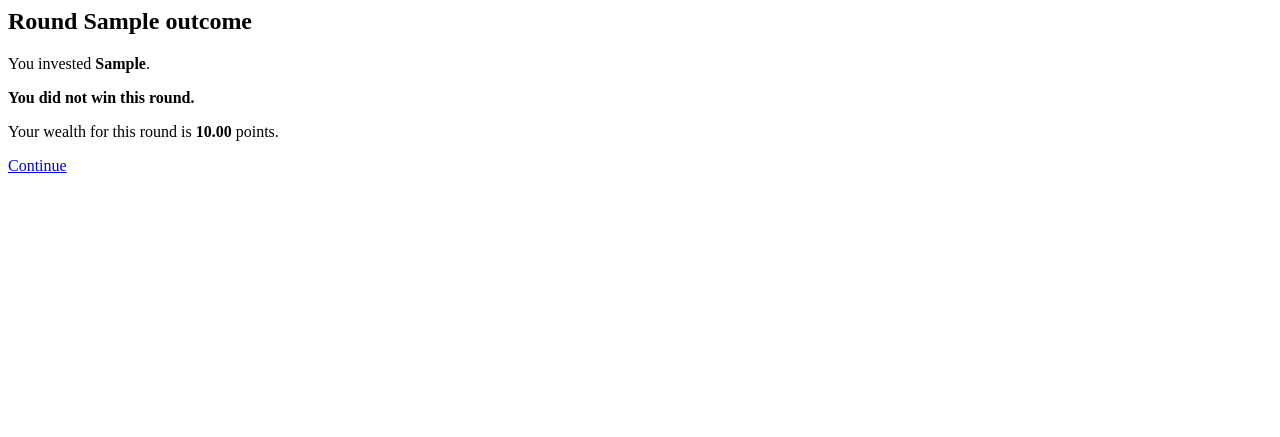
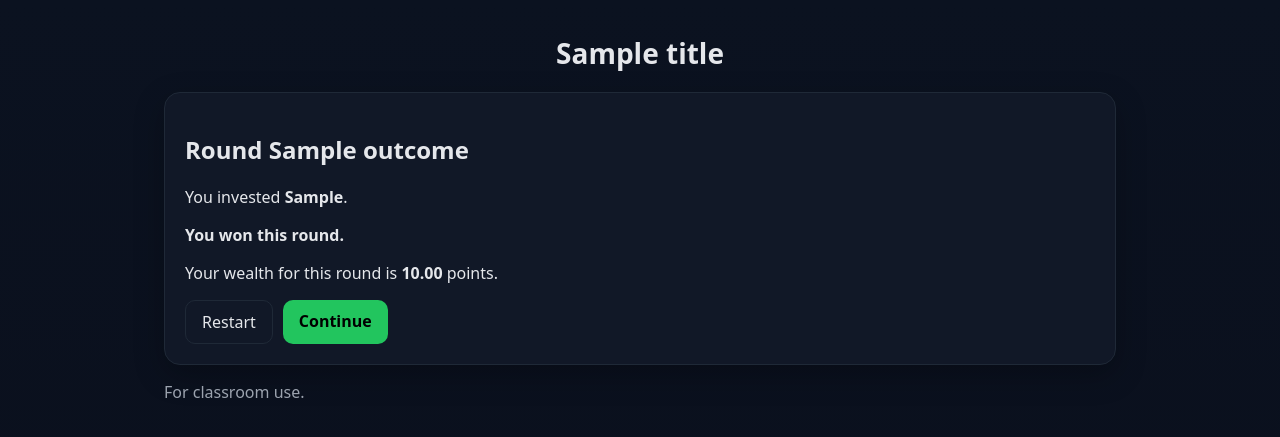
Before and after one commit to Rui16314/experiment2-oTree, a Flask app: template templates/outcome.html in a window 1280 px wide. Shown: the top 437 px of the page. Run offline with Flask 3, Linux system fonts and the light colour scheme; the template is opened without the code that fills it: most values are stand-ins (such as "Sample title", 1, 10 or a date in 2020).

Commit message:
Update outcome.html

```diff
--- a/templates/outcome.html
+++ b/templates/outcome.html
@@ -1,9 +1,22 @@
+{% extends "base.html" %}
+{% block content %}
+  <div class="card">
     <h2>Round {{n}} outcome</h2>
+
     <p>You invested <strong>{{ r.x }}</strong>.</p>
-{% if r.flip == 'heads' %}
+
+    {% set won = r.get('win', (r.get('flip') == 'heads')) %}
+    {% if won %}
       <p><strong>You won this round.</strong></p>
     {% else %}
       <p><strong>You did not win this round.</strong></p>
     {% endif %}
+
     <p>Your wealth for this round is <strong>{{ '%.2f'|format(r.wealth) }}</strong> points.</p>
+
+    <div style="display:flex; gap:10px; margin-top:10px;">
+      <a class="btn" href="{{ url_for('restart') }}">Restart</a>
       <a class="btn primary" href="{{ next_url }}">Continue</a>
+    </div>
+  </div>
+{% endblock %}
```
Lines whose indentation alone changed are shown as unchanged.
